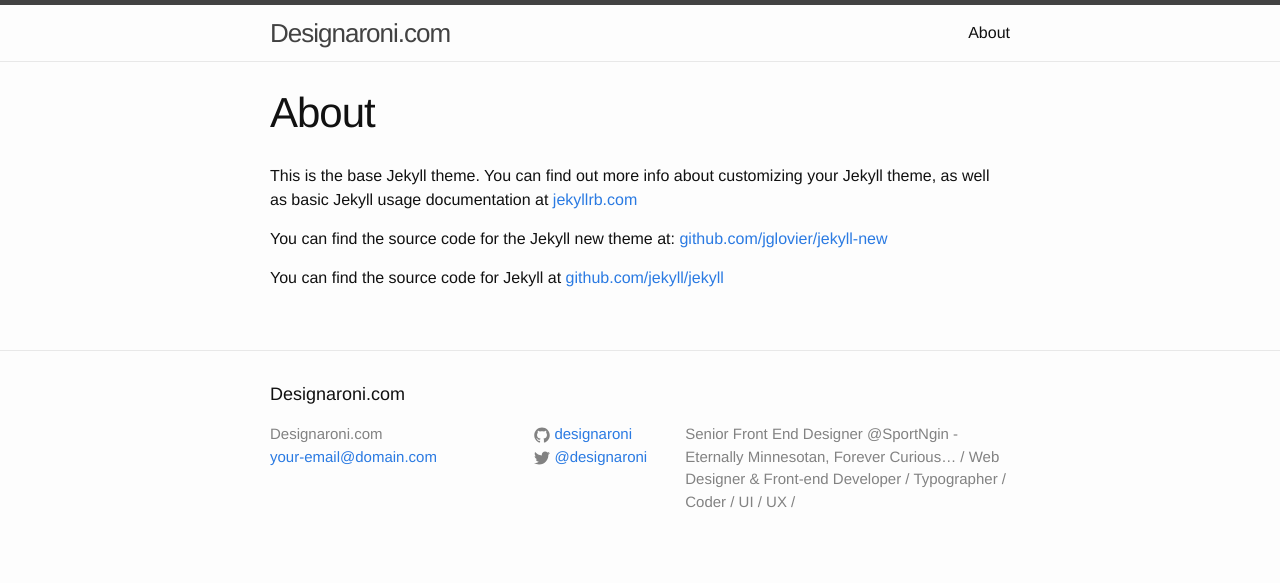
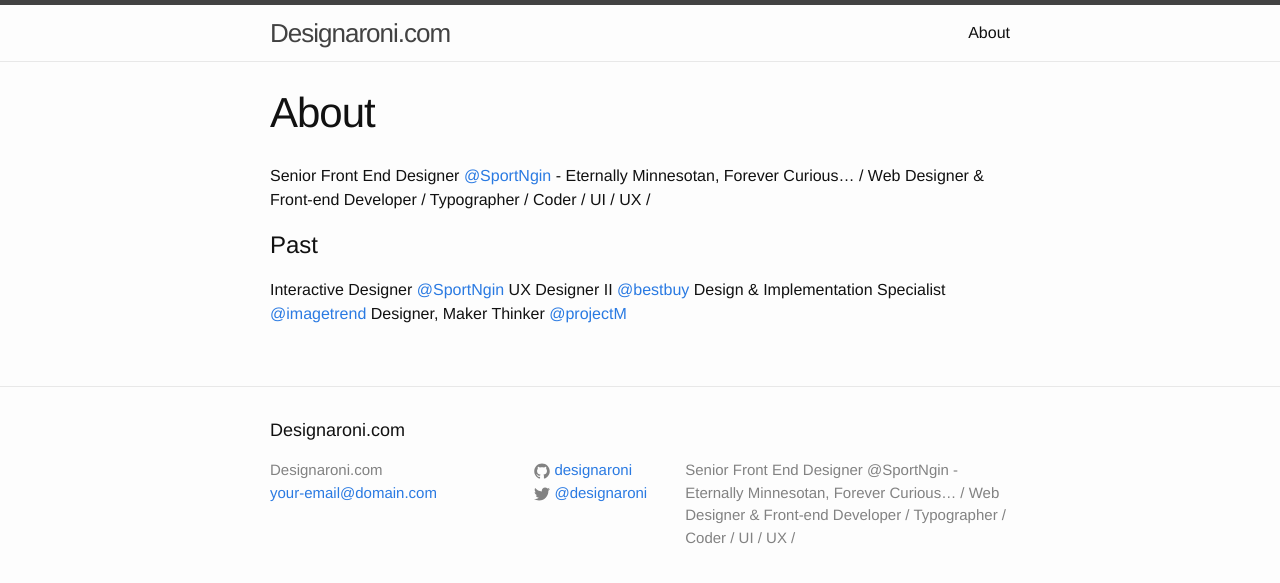
Before and after one commit to Designaroni/designaroni, a Jekyll site: the page built from about.md, in a window 1280 px wide. Shown: the top 583 px of the page. Built offline with Jekyll 4.4.1, drawn with Linux system fonts in a browser that asks for light colours.

Commit message:
modified about.md

```diff
--- a/about.md
+++ b/about.md
@@ -4,8 +4,10 @@
 permalink: /about/
 ---
 
-This is the base Jekyll theme. You can find out more info about customizing your Jekyll theme, as well as basic Jekyll usage documentation at [jekyllrb.com](http://jekyllrb.com/)
+Senior Front End Designer [@SportNgin](http://sportngin.com) - Eternally Minnesotan, Forever Curious… / Web Designer & Front-end Developer / Typographer / Coder / UI / UX /
 
-You can find the source code for the Jekyll new theme at: [github.com/jglovier/jekyll-new](https://github.com/jglovier/jekyll-new)
-
-You can find the source code for Jekyll at [github.com/jekyll/jekyll](https://github.com/jekyll/jekyll)
+# Past
+Interactive Designer [@SportNgin](http://sportngin.com)
+UX Designer II [@bestbuy](http://bestbuy.com)
+Design & Implementation Specialist [@imagetrend](http://imagetrend.com)
+Designer, Maker Thinker [@projectM](http://projectmlab.com)
```
